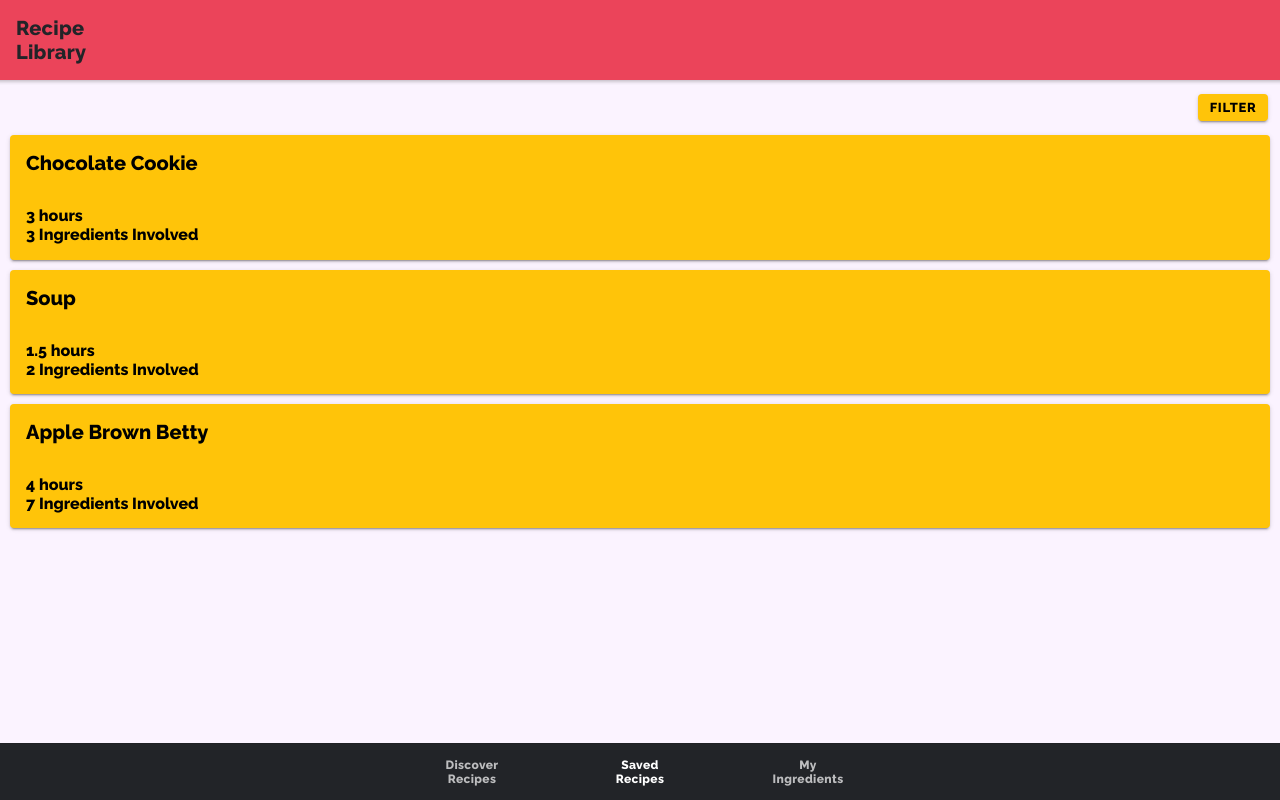
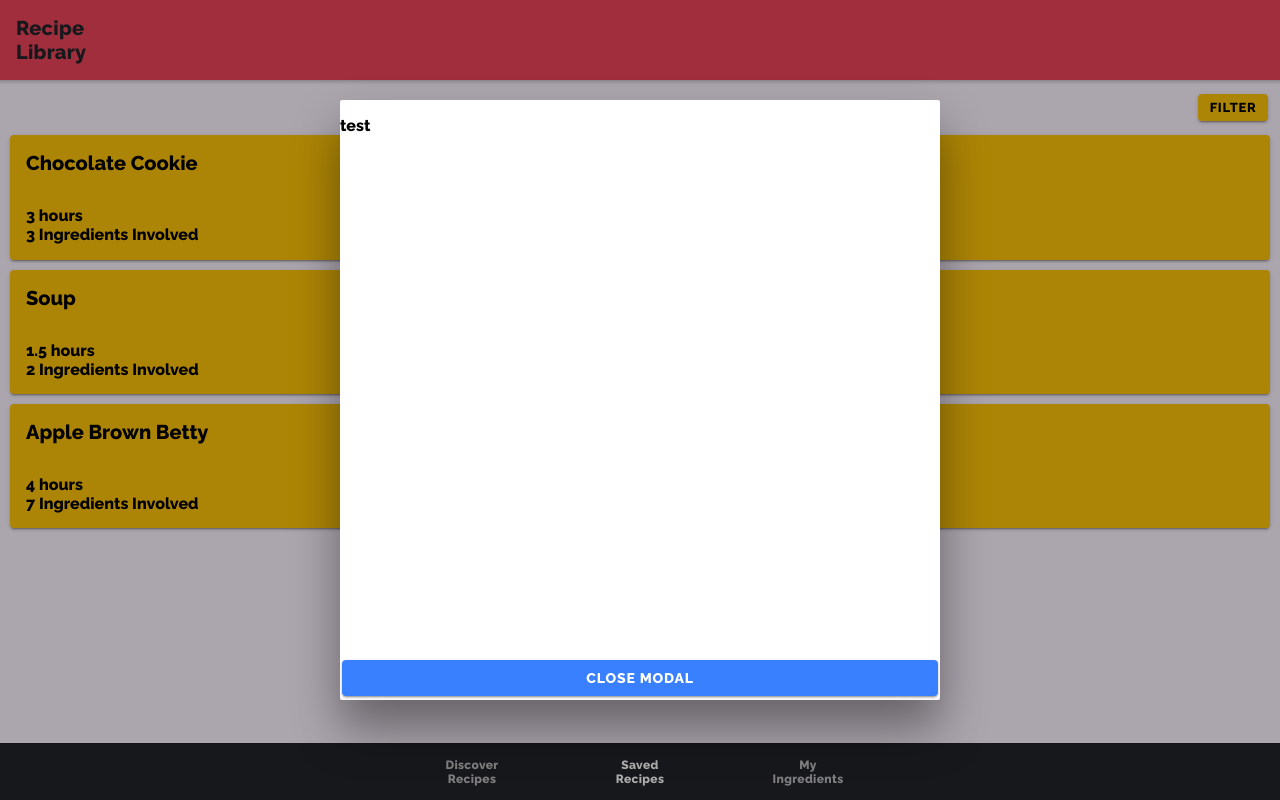
Before and after one commit to spadalka/FoodMatch, a React (Create React App) app: page /tab2 in a window 1280 px wide. Both pictures are taken after a click on the element "FILTER". Built offline with nearby package versions, Linux system fonts and the light colour scheme.

Commit message:
Modal Component Experimentation

```diff
--- a/src/pages/Tab2.tsx
+++ b/src/pages/Tab2.tsx
@@ -1,6 +1,7 @@
-import { IonButton, IonCol, IonContent, IonGrid, IonHeader, IonItem, IonPage, IonRow, IonTitle, IonToolbar } from '@ionic/react';
+import { IonButton, IonCol, IonContent, IonGrid, IonHeader, IonItem, IonModal, IonPage, IonRow, IonTitle, IonToolbar } from '@ionic/react';
 import './Tab2.css';
 import RecipeSlip from '../components/RecipeSlip';
+import { useState } from 'react';
 
 const databaseInfo = {
   "Cookbook": [
@@ -59,7 +60,9 @@ const databaseInfo = {
   ]
 }
 
-const Tab2: React.FC = () => {
+export const Tab2: React.FC = () => {
+  const[showModal, setShowModal] = useState(false);
+
   return (
     <IonPage>
       <IonHeader>
@@ -71,10 +74,15 @@ const Tab2: React.FC = () => {
       </IonHeader>
 
       <IonContent fullscreen>
+        <IonModal isOpen={showModal}>
+          <p>test</p>
+          <IonButton onClick={()=> setShowModal(false)}>Close Modal</IonButton>
+        </IonModal>
+
         <IonGrid>
           <IonRow>
             <IonCol className="ion-text-right">
-              <IonButton color="warning" size="small">Filter</IonButton>
+              <IonButton color="warning" size="small" onClick={()=>setShowModal(true)}>Filter</IonButton>
             </IonCol>
           </IonRow>
           {databaseInfo.Cookbook.map((Rec) => {
```
